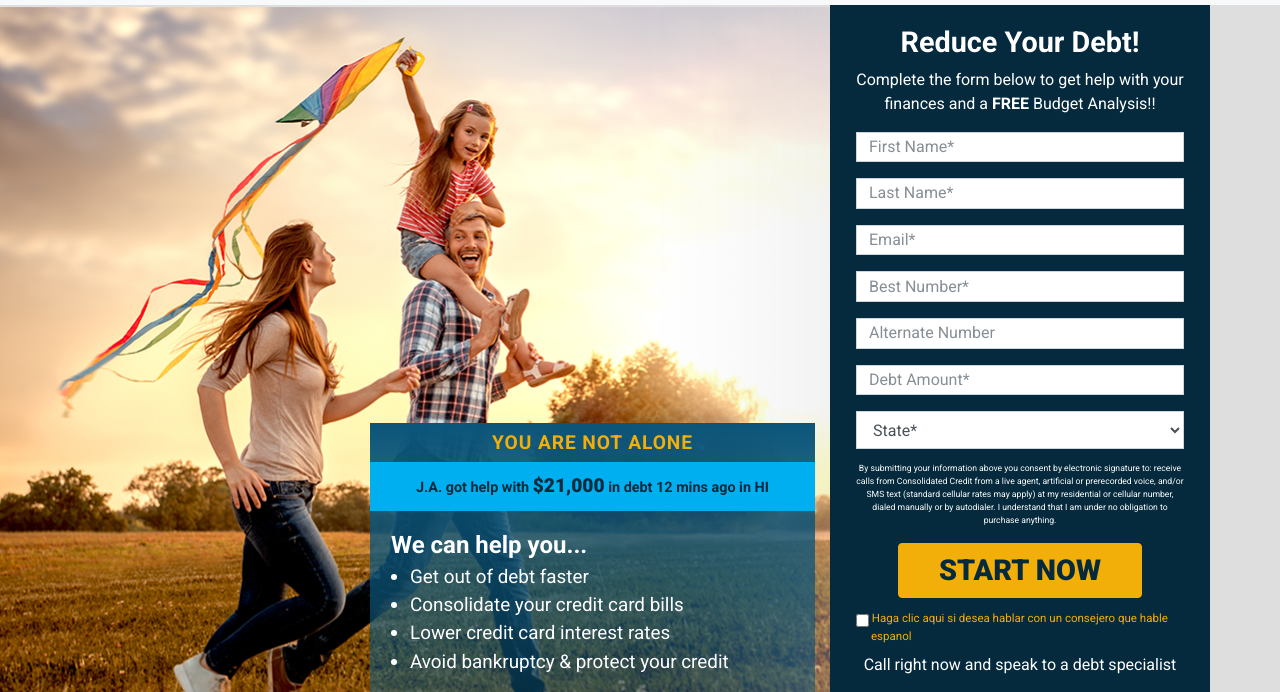
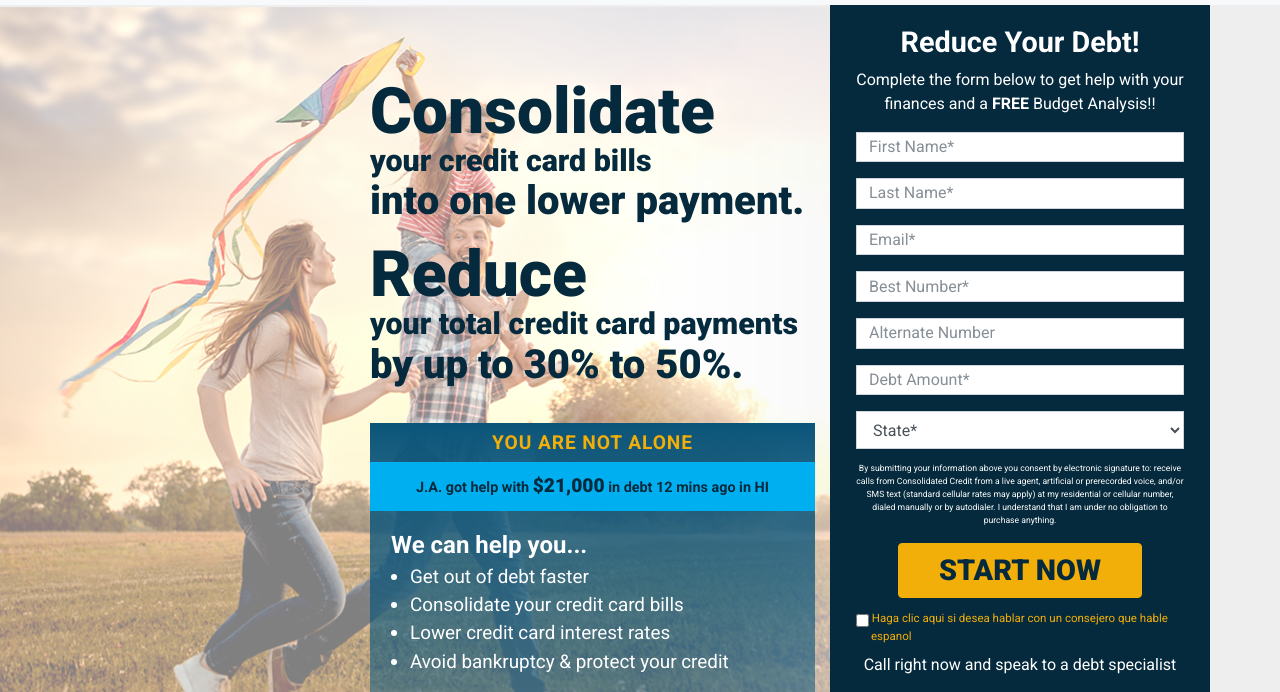
Before and after one commit to ZacharyDinerstein/cccs-redesign, a website: page index.html in a window 1280 px wide. Shown: the part 100-792 px from the top of the page. Drawn offline with Linux system fonts and the light colour scheme.

Commit message:
added transition to background image

```diff
--- a/scss/_variables.scss
+++ b/scss/_variables.scss
@@ -15,6 +15,7 @@ $ai-gold-hover: #ffcf5c;
 $text-blue: #003868;
 $dark-black: #0b0b0b;
 $ai-gray: #dedede;
+$ai-white: #fff;
 
 
 /*TEXT SIZES*/
--- a/scss/main.scss
+++ b/scss/main.scss
@@ -135,6 +135,18 @@ header {
 		padding-top: 0px;
     	padding-bottom: 0px;
     	background-color: $ai-gray;
+    	transition: background-color 1s ease;
+    	&::before {
+			content: "";
+			background-color: $ai-white;
+			opacity: 0;
+			top: 0;
+			left: 0;
+			bottom: 0;
+			right: 0;
+			position: absolute;
+			transition: opacity 1s ease;
+    	}
     	.overlay {
 		    background: -webkit-linear-gradient(right, rgba(145, 145, 145, 1) 8%, rgba(145, 145, 145, 0) 80%);
     		background: -o-linear-gradient(right, rgba(145, 145, 145, 1) 8%, rgba(145, 145, 145, 0) 80%);
@@ -148,7 +160,6 @@ header {
 	    	height: 100%;
 	    }
 	    .hero-text-block {
-	    	display: none;
 	    	font-weight: 900;
 	    	margin-bottom: 32px;
 	    	color: $dark-blue;
@@ -296,6 +307,12 @@ header {
 	}
 }
 
+@media(max-width: 1684px) {
+	header.masthead::before {
+		opacity: 0.5;
+		transition: opacity 1s ease;
+	}
+}
 
 /* Large devices (desktops, less than 1200px)*/
 @media(max-width: 1199px) {
```
Also changed, not shown: css/main.css, 1 other file.
